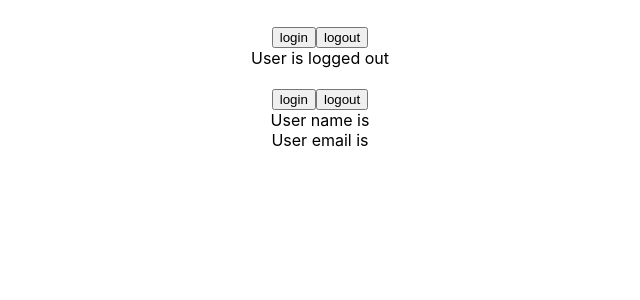
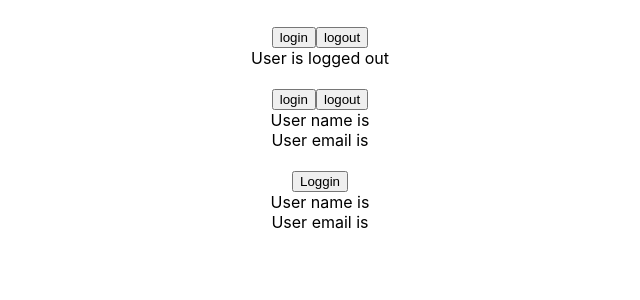
Before and after one commit to GeekShubhamRajput/react-js-learning, a React (Create React App) app in the folder react_typescript/: page / in a window 1280 px wide. Shown: the top 300 px of the page, without its empty margins (320-960 px from the left). Built offline with nearby package versions, Linux system fonts and the light colour scheme.

Commit message:
useState Type Assertion
create component for already loggedIn user

```diff
--- a/react_typescript/src/App.tsx
+++ b/react_typescript/src/App.tsx
@@ -1,5 +1,7 @@
 import {LoggedIn} from "./components/LoggedIn"
 import {User} from "./components/User"
+import {AuthUser} from "./components/AuthUser"
+
 import './App.css';
 
 function App() {
@@ -8,6 +10,8 @@ function App() {
       <LoggedIn />
       <br />
       <User />
+      <br />
+      <AuthUser />
     </div>
   );
 }
--- /dev/null
+++ b/react_typescript/src/components/AuthUser.tsx
@@ -0,0 +1,25 @@
+import {useState} from "react"
+
+type AuthUser = {
+  name: string,
+  email: string
+}
+
+export const AuthUser = () => {
+  const [user, setUser] = useState<AuthUser>({} as AuthUser)
+
+  const handleLoggedIn =()=>{
+    setUser({
+      name: "Shubham",
+      email: "shubham@example.com",
+    })
+  }
+
+  return(
+    <div>
+      <button onClick={handleLoggedIn}>Loggin</button>
+      <div>User name is {user.name}</div>
+      <div>User email is {user.email}</div>
+    </div>
+  )
+}
```
